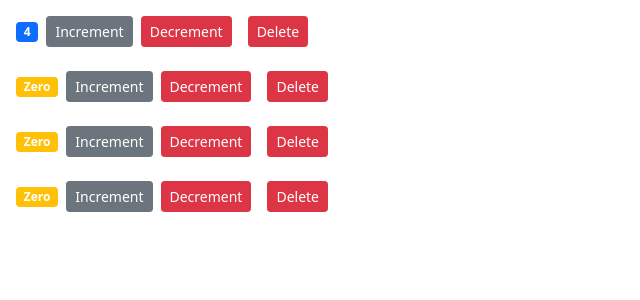
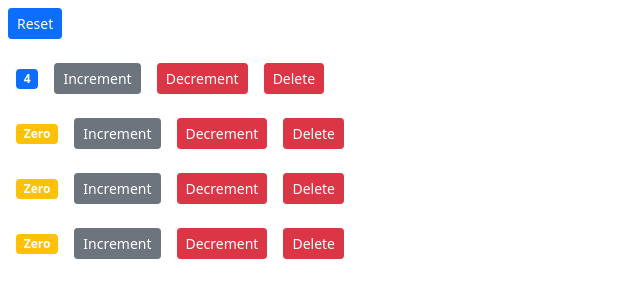
Before and after one commit to abhirampai/react-crash-by-mosh, a React (Create React App) app: page / in a window 1280 px wide. Shown: the top 300 px of the page, without its empty margins (0-640 px from the left). Built offline with nearby package versions, Linux system fonts and the light colour scheme.

Commit message:
added single point of state control

```diff
--- a/src/components/counter.jsx
+++ b/src/components/counter.jsx
@@ -1,40 +1,25 @@
 import React, { Component } from "react";
 
 class Counter extends Component {
-  state = {
-    value: this.props.value,
-  };
-
-  handleIncrement = () => {
-    this.setState({
-      value: this.state.value + 1,
-    });
-  };
-
-  handleDecrement = () => {
-    this.setState({
-      value: this.state.value === 0 ? 0 : this.state.value - 1,
-    });
-  };
 
   render() {
     return (
       <div className="m-2">
         <span className={this.getBadgeClasses()}>{this.formatCount()}</span>
         <button
-          onClick={this.handleIncrement}
-          className="btn btn-secondary btn-sm"
+          onClick={() => this.props.onIncrement(this.props.counter)}
+          className="btn btn-secondary btn-sm m-2"
         >
           Increment
         </button>
         <button
-          onClick={this.handleDecrement}
+          onClick={() => this.props.onDecrement(this.props.counter)}
           className="btn btn-danger btn-sm m-2"
         >
           Decrement
         </button>
         <button
-          onClick={() => this.props.onDelete(this.props.id)}
+          onClick={() => this.props.onDelete(this.props.counter.id)}
           className="btn btn-danger btn-sm m-2"
         >
           Delete
@@ -45,12 +30,12 @@ class Counter extends Component {
 
   getBadgeClasses() {
     let classes = "badge m-2 bg-";
-    classes += this.state.value <= 0 ? "warning" : "primary";
+    classes += this.props.counter.value <= 0 ? "warning" : "primary";
     return classes;
   }
 
   formatCount() {
-    const { value } = this.state;
+    const { value } = this.props.counter;
     return value <= 0 ? "Zero" : value;
   }
 }
--- a/src/components/counters.jsx
+++ b/src/components/counters.jsx
@@ -27,15 +27,45 @@ class Counters extends Component {
     const counters = this.state.counters.filter((c) => c.id !== counterId);
     this.setState({ counters });
   };
+
+  handleReset = () => {
+    const counters = this.state.counters.map((c) => ({ ...c, value: 0 }));
+    this.setState({ counters });
+  };
+
+  handleIncrement = (counter) => {
+    const counters = [...this.state.counters];
+    const index = counters.indexOf(counter);
+    counters[index] = { ...counter };
+    counters[index].value++;
+    this.setState({ counters });
+  };
+
+  handleDecrement = (counter) => {
+    const counters = [...this.state.counters];
+    const index = counters.indexOf(counter);
+    counters[index] = { ...counter };
+    counters[index].value =
+      counters[index].value <= 0 ? 0 : counters[index].value - 1;
+    this.setState({ counters });
+  };
+
   render() {
     return (
       <div>
+        <button
+          onClick={this.handleReset}
+          className="btn btn-primary btn-sm m-2"
+        >
+          Reset
+        </button>
         {this.state.counters.map((counter) => (
           <Counter
             key={counter.id}
-            value={counter.value}
-            id={counter.id}
+            counter={counter}
             onDelete={this.handleDelete}
+            onIncrement={this.handleIncrement}
+            onDecrement={this.handleDecrement}
           />
         ))}
       </div>
```
